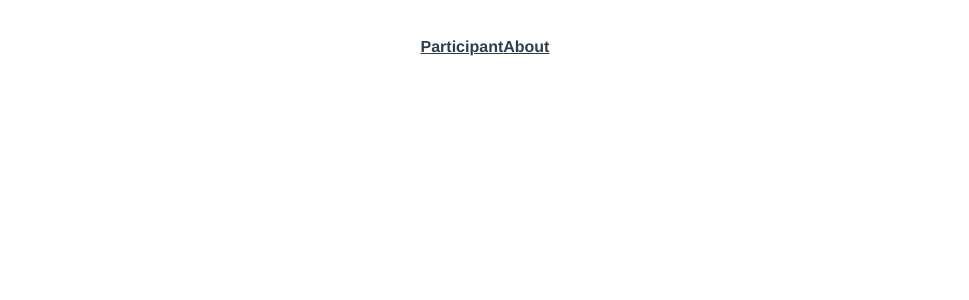
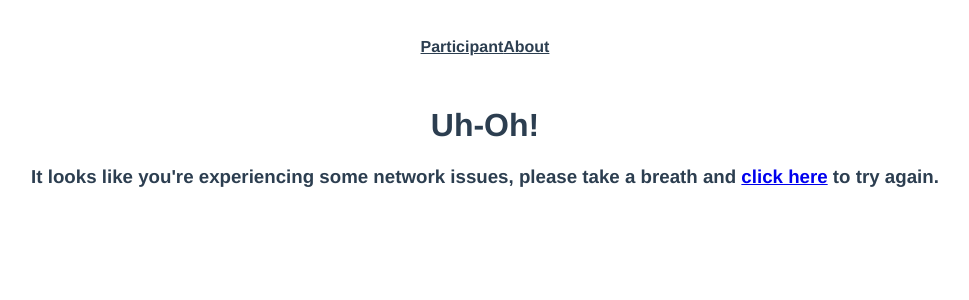
Before and after one commit to gapdapperr/713_frontend_Lab06_Participant, a Vue app in the folder 713-frontend-participant/: page /network-error in a window 1280 px wide. Before the commit this address had no page. Shown: the top 300 px of the page, without its empty margins (155-1124 px from the left). Built offline with nearby package versions, Linux system fonts and the light colour scheme; the HTML template or start-up script is replaced by a standard one.

Commit message:
Task12 add error handler

```diff
--- a/713-frontend-participant/src/router/index.ts
+++ b/713-frontend-participant/src/router/index.ts
@@ -3,6 +3,9 @@
 import ParticipantDetailView from '@/views/participant/DetailView.vue'
 import ParicipantEditView from '@/views/participant/EditView.vue'
 import ParticipantLayoutView from '@/views/participant/LayoutView.vue'
+import NotFoundView from '@/views/NotFoundView.vue'
+import NetworkErrorView from '@/views/NetworkErrorView.vue'
+
 const router = createRouter({
   history: createWebHistory(import.meta.env.BASE_URL),
   routes: [
@@ -43,6 +46,22 @@
       // which is lazy-loaded when the route is visited.
       component: () => import('../views/AboutView.vue'),
     },
+    {
+      path: '/network-error',
+      name: 'network-error-view',
+      component: NetworkErrorView,
+    },
+    {
+      path:'/404/:resource',
+      name: '404-resource-view',
+      component: NotFoundView,
+      props: true,
+    },
+    {
+      path:'/:catchAll(.*)',
+      name: 'not-found',
+      component: NotFoundView,
+    }
   ],
 })
 
--- /dev/null
+++ b/713-frontend-participant/src/views/NetworkErrorView.vue
@@ -0,0 +1,13 @@
+<template>
+  <div class="networkError">
+    <h1>Uh-Oh!</h1>
+
+    <h3>
+      It looks like you're experiencing some network issues, please take a breath and <a
+        href="#"
+        @click="$router.go(-1)"
+        >click here</a>
+      to try again.
+    </h3>
+  </div>
+</template>
--- /dev/null
+++ b/713-frontend-participant/src/views/NotFoundView.vue
@@ -0,0 +1,15 @@
+<script setup lang="ts">
+import { withDefaults } from 'vue';
+withDefaults(
+    defineProps<{ resource: string }>(),
+    {
+        resource: 'page'
+    }
+)
+</script>
+
+<template>
+    <h1>Oops!</h1>
+    <h3>The {{ resource }} you're looking for is not here.</h3>
+    <router-link :to="{ name: 'event-list-view'}">Back to the home page </router-link>
+</template>
--- a/713-frontend-participant/src/views/ParticipantListView.vue
+++ b/713-frontend-participant/src/views/ParticipantListView.vue
@@ -1,8 +1,10 @@
 <script setup lang="ts">
 import { ref, computed, watchEffect } from 'vue'
 import type { Participant } from '@/types'
+import { useRouter } from 'vue-router'
 import ParticipantCard from '@/components/ParticipantCard.vue'
 import participantService from '@/services/ParticipantService.ts'
+const router = useRouter()
 const participants = ref<Participant[]>([])
 const totalParticipants = ref(0)
 const hasNextPage = computed(() => {
@@ -22,7 +24,7 @@
     participants.value = response.data
     totalParticipants.value = response.headers['x-total-count']
   }).catch((error) => {
-    console.log('There was an error!', error)
+    router.push({ name: 'network-error-view'})
   })
 })
 participantService.getParticipants(page.value, 2).then((response: ParticipantReponse) => {
--- a/713-frontend-participant/src/views/participant/LayoutView.vue
+++ b/713-frontend-participant/src/views/participant/LayoutView.vue
@@ -2,14 +2,21 @@
 import { ref } from 'vue';
 import type { Participant } from '@/types';
 import participantService from '@/services/ParticipantService.ts';
+import { useRouter } from 'vue-router';
 const participant = ref<Participant>()
     const props = defineProps<{ id: string }>()
     const id = Number(props.id)
+    const router = useRouter()
     participantService.getParticipant(id).then((response) => {
     participant.value = response.data
 })
 .catch((error) => {
-    console.log('There was an error!', error)
+    if (error.response && error.response.status === 404) {
+        router.push({ name: '404-resource-view', params: {resource: 'participant'} })
+    }
+    else {
+        router.push({ name: 'network-error-view'})
+    }
 })
 </script>
 
```
